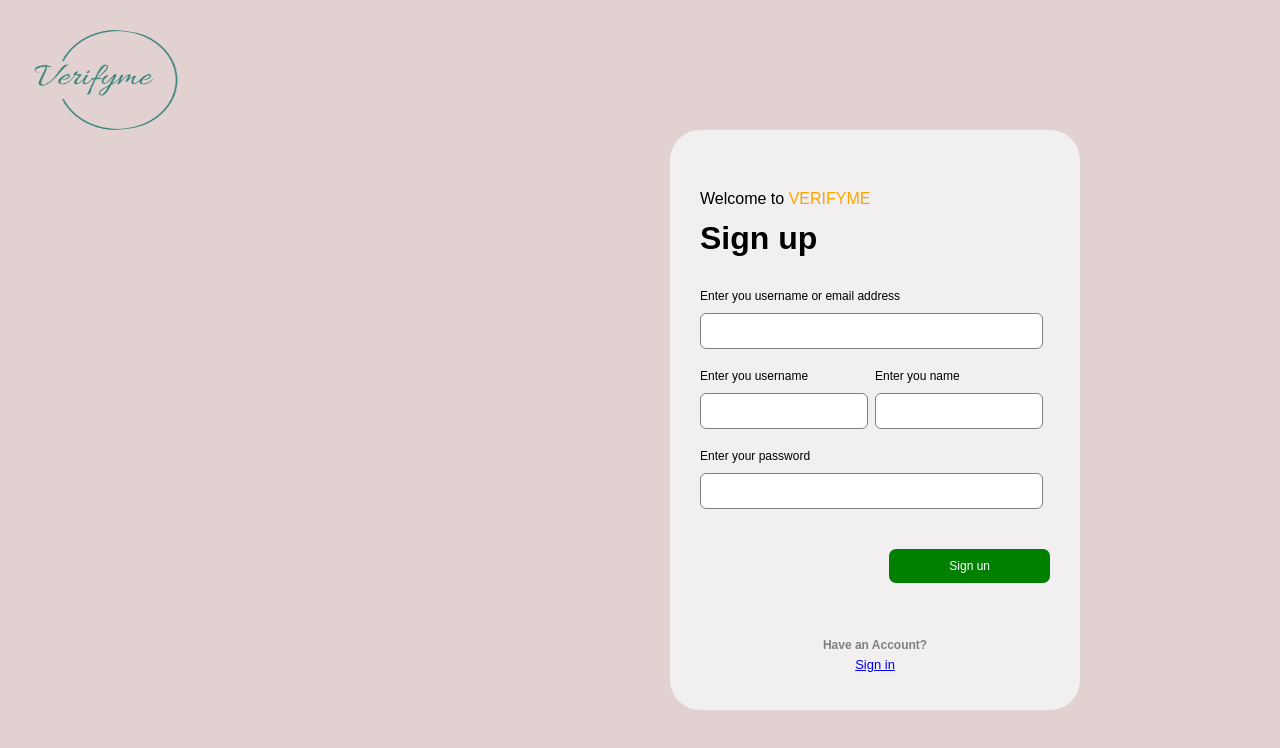
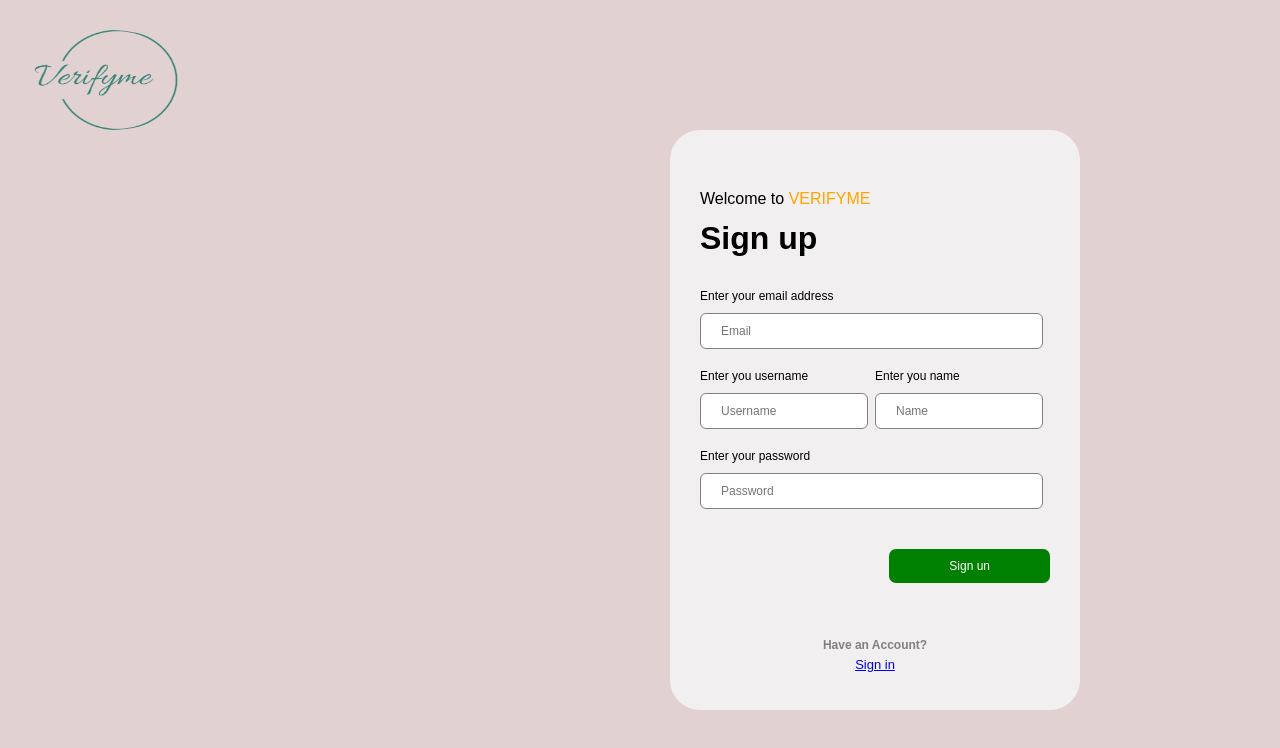
Before and after one commit to gaurav-jo1/VerifyMe_Frontend, a React (Vite) app: page /signup in a window 1280 px wide. Shown: the top 748 px of the page. Built offline with nearby package versions, Linux system fonts and the light colour scheme; a web font is replaced by a local one.

Commit message:
Signup Functionally added

```diff
--- a/src/context/AuthContext.tsx
+++ b/src/context/AuthContext.tsx
@@ -27,11 +27,15 @@ export const AuthContext = createContext<CurrentUserContextType>(
 
 const AuthProvider: React.FC<Props> = ({ children }) => {
   let [authTokens, setAuthTokens] = useState<AccessTokensType>(() =>
-    localStorage.getItem("authTokens") ? JSON.parse(localStorage.getItem("authTokens") || "") : undefined
+    localStorage.getItem("authTokens")
+      ? JSON.parse(localStorage.getItem("authTokens") || "")
+      : undefined
   );
 
   let [user, setUser] = useState<string | undefined>(() =>
-    localStorage.getItem("authTokens") ? jwt_decode(localStorage.getItem("authTokens") || "") : undefined
+    localStorage.getItem("authTokens")
+      ? jwt_decode(localStorage.getItem("authTokens") || "")
+      : undefined
   );
 
   let [loading, setLoading] = useState<boolean>(false);
@@ -46,7 +50,9 @@ const AuthProvider: React.FC<Props> = ({ children }) => {
 
   // Updating refresh token
   function updateAccess() {
-    if (authTokens) {axios.post("http://127.0.0.1:8000/api/token/refresh/", {
+    if (authTokens) {
+      axios
+        .post("http://127.0.0.1:8000/api/token/refresh/", {
           refresh: authTokens.refresh,
         })
         .then(function (response) {
@@ -84,7 +90,16 @@ const AuthProvider: React.FC<Props> = ({ children }) => {
 
   return (
     <AuthContext.Provider
-      value={{ user, setAuthTokens, setUser, authTokens, setLoading, loading, callLogout,}}>
+      value={{
+        user,
+        setAuthTokens,
+        setUser,
+        authTokens,
+        setLoading,
+        loading,
+        callLogout,
+      }}
+    >
       {loading ? children : null}
     </AuthContext.Provider>
   );
--- a/src/pages/LoginPage.tsx
+++ b/src/pages/LoginPage.tsx
@@ -61,7 +61,7 @@ const UserPage: React.FC = () => {
       {loadingScreen ? (<LoadingScreen /> ) : (
         <div className="UserPage__container display__flex">
           <Logo />
-          <div className="UserPage__signin">
+          <form className="UserPage__signin">
             <div className="UserPage__signin-welcome">
               <p> Welcome to <span>VerifyME</span> </p>
             </div>
@@ -72,7 +72,7 @@ const UserPage: React.FC = () => {
               <img src={Google} alt="google" height={16} width={16} />
               <p>&nbsp; Sign in with Google</p>
             </div>
-            <form className="UserPage__signin-up">
+            <div className="UserPage__signin-up">
               <div className="UserPage__signin-username">
                 {warningUsername ? (
                   <p style={{ color: "red" }}>
@@ -82,13 +82,13 @@ const UserPage: React.FC = () => {
                   <p>Enter you username or email address</p>
                 )}
                 {warningUsername ? (
-                  <input type="text" placeholder="Username or email address"
+                  <input type="text" required placeholder="Username or email address"
                     value={username} onChange={(e) => setUsername(e.target.value)}
-                    style={{ border: "1px solid red" }} required />
+                    style={{ border: "1px solid red" }}  />
                 ) : (
-                  <input type="text" placeholder="Username or email address"
+                  <input type="text" required placeholder="Username or email address"
                     value={username} onChange={(e) => setUsername(e.target.value)}
-                    required />
+                     />
                 )}
               </div>
               <div className="UserPage__signin-password">
@@ -97,16 +97,16 @@ const UserPage: React.FC = () => {
                 }
 
                 {warningPassword ? (
-                  <input type="password" placeholder="Password"
+                  <input type="password" required placeholder="Password"
                     value={password} onChange={(e) => setPassword(e.target.value)}
-                    style={{ border: "1px solid red" }} required />
+                    style={{ border: "1px solid red" }}  />
                 ) : (
-                  <input type="password" placeholder="Password"
+                  <input type="password" required placeholder="Password"
                     value={password} onChange={(e) => setPassword(e.target.value)}
-                    required />
+                     />
                 )}
               </div>
-            </form>
+            </div>
             <div className="UserPage__forgot-password">
               {error ? (
                 <div className="UserPage_wrong-userinfo">
@@ -128,7 +128,7 @@ const UserPage: React.FC = () => {
               <p>No Account?</p>
               <Link to="/signup">Sign up</Link>
             </div>
-          </div>
+          </form>
         </div>
       )}
     </div>
--- a/src/pages/SignupPage.tsx
+++ b/src/pages/SignupPage.tsx
@@ -1,13 +1,79 @@
-import React from "react";
+import React, { useState } from "react";
 import Logo from "../components/Logo";
 import "../styling/UserPage.scss";
-import { Link } from "react-router-dom";
+import { Link, useNavigate } from "react-router-dom";
+import LoadingScreen from "../components/LoadingScreen";
+import axios from "axios";
 
 const SignupPage = () => {
+  const [warningUsername, setWarningUsername] = useState<boolean>(false);
+  const [warningname, setWarningname] = useState<boolean>(false);
+  const [warningEmail, setWarningEmail] = useState<boolean>(false);
+  const [warningPassword, setWarningPassword] = useState<boolean>(false);
+  const [username, setUsername] = useState<string>("");
+  const [first_name, setFirst_name] = useState<string>("");
+  const [email, setEmail] = useState<string>("");
+  const [password, setPassword] = useState<string>("");
+  const [loadingScreen, setLoadingScreen] = useState<boolean>(false);
+  let navigate = useNavigate();
+
+
+  const handleSignup = (e: React.FormEvent) => {
+    setWarningUsername(false);
+    setWarningname(false);
+    setWarningEmail(false);
+    setWarningPassword(false);
+
+    if (username && first_name && email && password) {
+      e.preventDefault();
+      setLoadingScreen(true);
+
+      axios
+        .post("http://127.0.0.1:8000/register/", {
+          username,
+          first_name,
+          email,
+          password
+        })
+        .then((response) => {
+          console.log(response.data)
+          navigate("/");
+        })
+        .catch((error) => {
+          console.log(error.message);
+        })
+        .finally(() => {
+          setLoadingScreen(false);
+        });
+    } else if (
+      !username &&
+      !email &&
+      !first_name &&
+      !password
+    ) {
+      setWarningUsername(true);
+      setWarningPassword(true);
+      setWarningEmail(true);
+      setWarningname(true);
+    } else if (!username) {
+      setWarningUsername(true);
+    } else if (!first_name) {
+      setWarningname(true);
+    } else if (!email) {
+      setWarningEmail(true);
+    } else if (!password) {
+      setWarningPassword(true);
+    }
+  };
+
   return (
+    <>
+      {loadingScreen ? (
+        <LoadingScreen />
+      ) : (
         <div className="UserPage__container display__flex">
           <Logo />
-      <div className="UserPage__signin">
+          <form className="UserPage__signin">
             <div className="UserPage__signin-welcome">
               <p>
                 Welcome to <span>VerifyME</span>
@@ -18,33 +84,93 @@ const SignupPage = () => {
             </div>
             <div className="UserPage__signup-up">
               <div className="UserPage__signin-username">
-            <p>Enter you username or email address</p>
-            <input type="text" />
+                {warningEmail ? (
+                  <p style={{ color: "red" }}>Enter your email address</p>
+                ) : (
+                  <p>Enter your email address</p>
+                )}
+                {warningEmail ? (
+                  <input
+                    style={{ border: "1px solid red" }}
+                    type="email"
+                    placeholder="Email"
+                    onChange={(e) => setEmail(e.target.value)}
+                    required
+                  />
+                ) : (
+                  <input type="email" placeholder="Email" onChange={(e) => setEmail(e.target.value)}  required />
+                )}
               </div>
               <div className="UserPage__signup_username_name">
                 <div className="UserPage__signin-username">
+                  {warningUsername ? (
+                    <p style={{ color: "red" }}>Enter you username</p>
+                  ) : (
                     <p>Enter you username</p>
-              <input type="text" />
+                  )}
+                  {warningUsername ? (
+                    <input
+                      style={{ border: "1px solid red" }}
+                      type="text"
+                      placeholder="Username"
+                      onChange={(e) => setUsername(e.target.value)}
+                      required
+                    />
+                  ) : (
+                    <input type="text" placeholder="Username" onChange={(e) => setUsername(e.target.value)}  required />
+                  )}
                 </div>
                 <div className="UserPage__signin-username">
+                  {warningname ? (
+                    <p style={{ color: "red" }}>Enter you name</p>
+                  ) : (
                     <p>Enter you name</p>
-              <input type="text" />
+                  )}
+                  {warningname ? (
+                    <input
+                      style={{ border: "1px solid red" }}
+                      type="text"
+                      placeholder="Name"
+                      onChange={(e) => setFirst_name(e.target.value)}
+                      required
+                    />
+                  ) : (
+                    <input type="text" placeholder="Name"  onChange={(e) => setFirst_name(e.target.value)} required />
+                  )}
                 </div>
               </div>
               <div className="UserPage__signin-password">
+                {warningPassword ? (
+                  <p style={{ color: "red" }}>Enter your password</p>
+                ) : (
                   <p>Enter your password</p>
-            <input type="password" />
+                )}
+                {warningPassword ? (
+                  <input
+                    style={{ border: "1px solid red" }}
+                    type="password"
+                    placeholder="Password"
+                    onChange={(e) => setPassword(e.target.value)}
+                    required
+                  />
+                ) : (
+                  <input type="password" onChange={(e) => setPassword(e.target.value)} placeholder="Password" required />
+                )}
               </div>
             </div>
             <div className="UserPage__login-button">
-          <button type="submit">Sign un</button>
+              <button type="submit" onClick={handleSignup}>
+                Sign un
+              </button>
             </div>
             <div className="UserPage__link-signin">
               <p>Have an Account?</p>
               <Link to="/login">Sign in</Link>
             </div>
+          </form>
         </div>
-    </div>
+      )}
+    </>
   );
 };
 
--- a/src/styling/UserPage.scss
+++ b/src/styling/UserPage.scss
@@ -106,6 +106,7 @@
         font-size: 11px;
         margin-top: 20px;
         color: blue;
+        cursor: pointer;
       }
     }
 
@@ -117,6 +118,7 @@
         font-size: 11px;
         margin-top: 20px;
         color: blue;
+        cursor: pointer;
       }
     }
 
```
Lines whose indentation alone changed are shown as unchanged.
